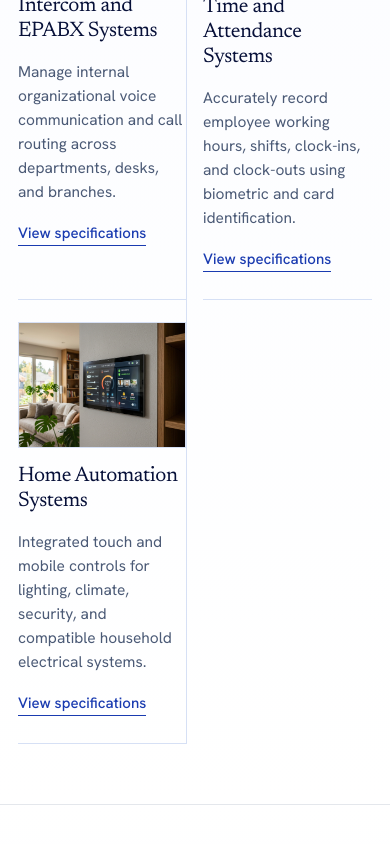
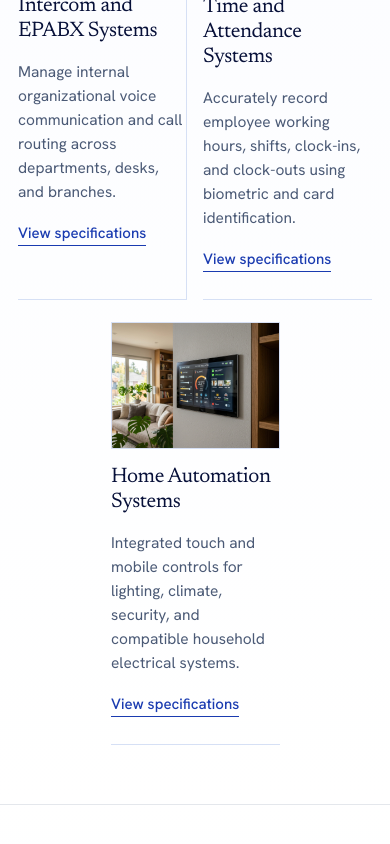
Before and after one commit to j-e-e-v-a-n/starmax-new, a React (Vite) app: page / in a window 390 px wide. Shown: the part 3789-4633 px from the top of the page. Built offline with nearby package versions, Linux system fonts and the light colour scheme; no server answers.

Commit message:
Update index.css

```diff
--- a/src/index.css
+++ b/src/index.css
@@ -761,8 +761,9 @@ p.sub, .sub { color: var(--color-muted); max-width: 52ch; }
 .facts dt { font-family: var(--font-serif); font-size: 25px; letter-spacing: -0.02em; line-height: 1.15; color: var(--color-navy); }
 .facts dd { margin-top: 6px; font-size: 15px; line-height: 1.5; color: var(--color-muted); }
 /* --- Services grid --- */
-.svc-grid { display: grid; grid-template-columns: repeat(4, 1fr); column-gap: 28px; border-top: 1px solid var(--color-navy); }
+.svc-grid { display: flex; flex-wrap: wrap; justify-content: center; column-gap: 28px; border-top: 1px solid var(--color-navy); }
 .svc {
+  flex: 0 1 calc((100% - 84px) / 4);
   padding: 28px 0 36px;
   border-bottom: 1px solid var(--color-rule);
   display: flex;
@@ -770,6 +771,7 @@ p.sub, .sub { color: var(--color-muted); max-width: 52ch; }
   gap: 16px;
 }
 .svc:not(:nth-child(4n)) { border-right: 1px solid var(--color-rule); }
+.svc:last-child { border-right: 0; }
 .svc-media {
   aspect-ratio: 4 / 3;
   background: var(--color-mist);
@@ -1233,9 +1235,11 @@ p.sub, .sub { color: var(--color-muted); max-width: 52ch; }
     gap: 4px;
   }
   .nav.open a { padding: 12px 0; border-bottom: 1px solid var(--color-rule); }
-.svc-grid { grid-template-columns: repeat(2, 1fr); column-gap: 28px; }
+.svc { flex-basis: calc((100% - 28px) / 2); }
+.svc-grid { column-gap: 28px; }
 .svc:not(:nth-child(4n)) { border-right: 0; }
 .svc:nth-child(odd) { border-right: 1px solid var(--color-rule); }
+.svc:last-child { border-right: 0; }
   .adv-grid { grid-template-columns: 1fr 1fr; }
   .sector-grid { grid-template-columns: repeat(2, 1fr); }
   .gal { grid-template-columns: repeat(2, 1fr); }
@@ -1258,7 +1262,8 @@ p.sub, .sub { color: var(--color-muted); max-width: 52ch; }
   .starmax-logo { height: 38px; }
   .footer .starmax-logo { height: 34px; }
   /* Every card grid stays 2 per row on mobile */
-  .svc-grid,
+  .svc-grid { column-gap: 16px; }
+  .svc { flex-basis: calc((100% - 16px) / 2); }
   .adv-grid,
   .gal,
   .sector-grid,
@@ -1267,7 +1272,6 @@ p.sub, .sub { color: var(--color-muted); max-width: 52ch; }
   .foot-grid,
   .checks { grid-template-columns: repeat(2, 1fr); }
   /* Tighter spacing so two columns fit comfortably */
-  .svc-grid { column-gap: 16px; }
   .svc { padding: 22px 0 26px; min-height: 0; }
   .adv-grid { gap: 14px; }
   .adv-card { padding: 22px 18px 24px; }
```
